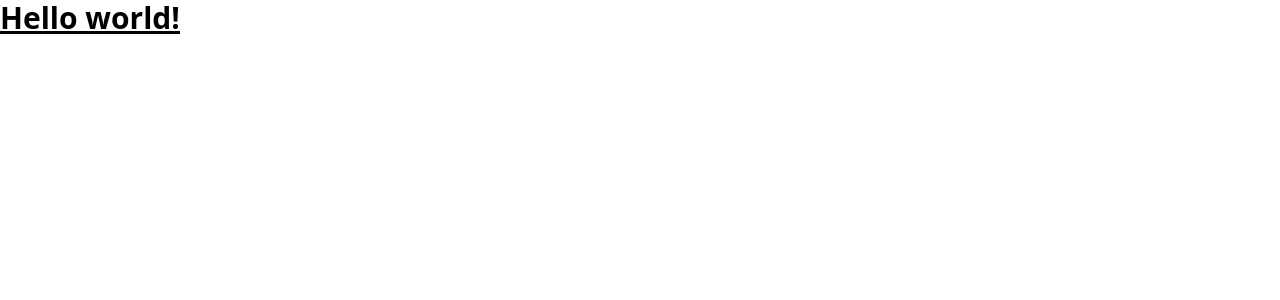
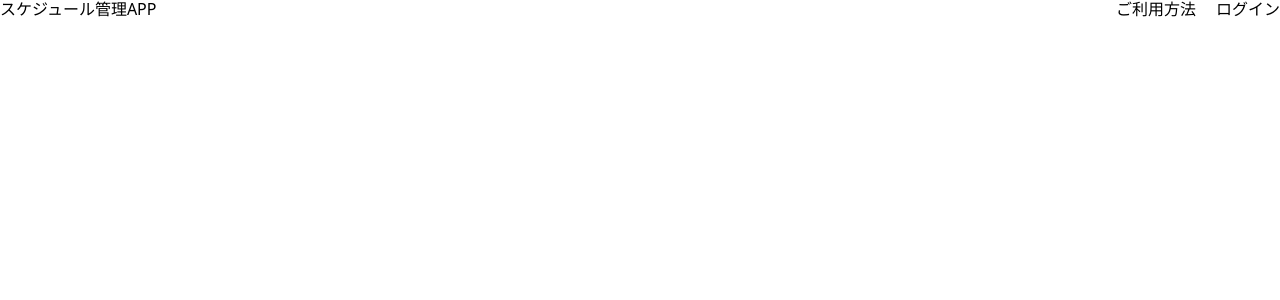
Before and after one commit to umedanaoyuki/react-calendar-app, a React (Vite) app: page / in a window 1280 px wide. Shown: the top 300 px of the page. Built offline with nearby package versions, Linux system fonts and the light colour scheme.

Commit message:
Topページ作成2

```diff
--- /dev/null
+++ b/src/components/pages/TopPage.tsx
@@ -0,0 +1,17 @@
+export const TopPage = () => {
+  return (
+    <div>
+      <header>
+        <div className="flex justify-between">
+          <p>スケジュール管理APP</p>
+          <nav>
+            <ul className="flex gap-5">
+              <li>ご利用方法</li>
+              <li>ログイン</li>
+            </ul>
+          </nav>
+        </div>
+      </header>
+    </div>
+  );
+};
--- a/src/main.tsx
+++ b/src/main.tsx
@@ -3,9 +3,10 @@ import { createRoot } from "react-dom/client";
 import "./styles/index.css";
 import "./styles/output.css";
 import "./styles/destyle.css";
+import { TopPage } from "./components/pages/TopPage";
 
 createRoot(document.getElementById("root")!).render(
   <StrictMode>
-    <h1 className="text-3xl font-bold underline">Hello world!</h1>
+    <TopPage />
   </StrictMode>
 );
--- a/src/styles/output.css
+++ b/src/styles/output.css
@@ -554,6 +554,18 @@ video {
   display: none;
 }
 
+.flex {
+  display: flex;
+}
+
+.justify-between {
+  justify-content: space-between;
+}
+
+.gap-5 {
+  gap: 1.25rem;
+}
+
 .text-3xl {
   font-size: 1.875rem;
   line-height: 2.25rem;
```
